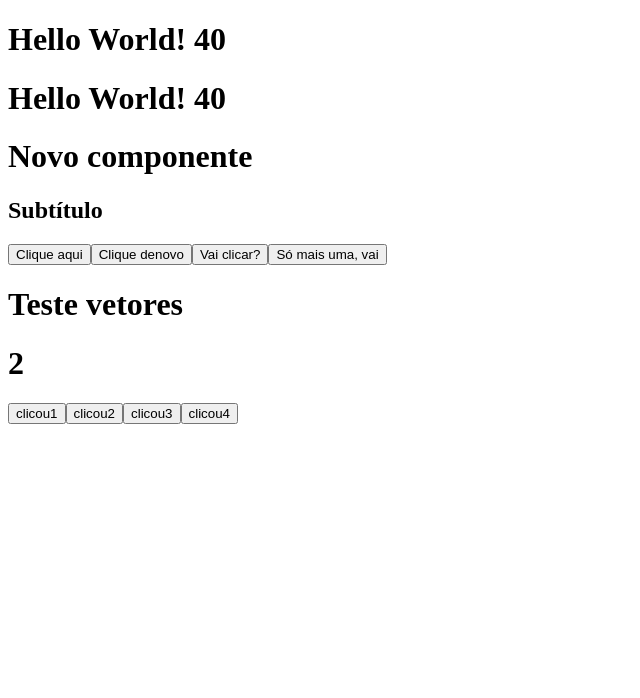
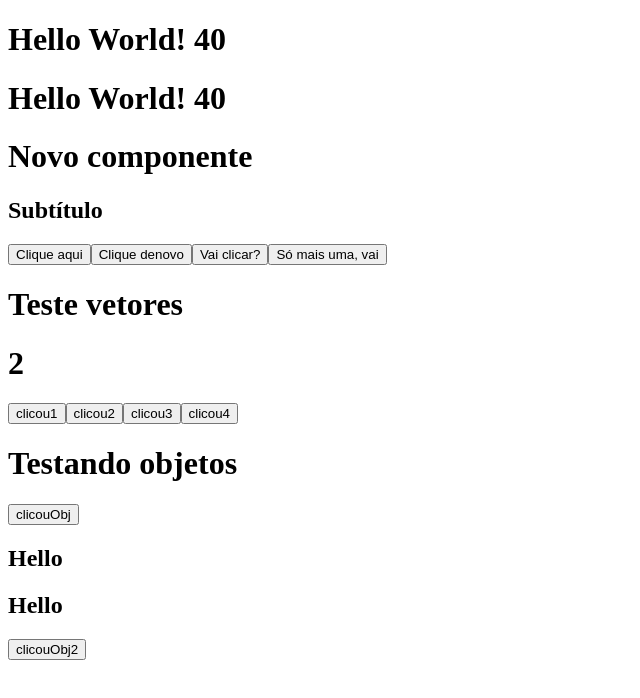
Before and after one commit to PedroGiacomin/quick-note-ex, a React (Create React App) app: page / in a window 1280 px wide. Shown: the top 698 px of the page, without its empty margins (0-640 px from the left). Built offline with nearby package versions, Linux system fonts and the light colour scheme.

Commit message:
Teste JSON
Criacao de alguns objetos

```diff
--- a/src/App.js
+++ b/src/App.js
@@ -27,6 +27,7 @@ function App() {
     alert("Mar tu clica demais");
   }
 
+  //--- EXEMPLOS DE: VETORES ---//
   let vetor1 = [1, 2, 3, "string", 4, 5, 6];
 
   function clicou1(){
@@ -71,6 +72,43 @@ function App() {
     console.log(numeros);
   }
 
+  //--- EXEMPLOS DE: OBJETOS E JSON ---//
+  //amo json rs
+  const endereco = {
+    rua: "Petunias",
+    numero: 1012,
+    cidade: "Padimina",
+  }
+
+  const pessoa = {
+    nome: "Pedro",
+    idade: 19,
+    endereco: endereco,
+    notasFaculdade: [1, 0, 12, 0, 15],
+  }
+
+  function clicouObj(obj){
+    console.log(obj);
+  }
+
+  //Retorna um vetor com os nomes das chaves JSON
+  let key = Object.keys(pessoa);
+
+  //Muda o valor de um elemento
+  pessoa.nome = "Pedro Luis";
+
+  //Adiciona novo elemento
+  pessoa.comidaFav = "farofa";
+
+  //Deleta um campo
+  delete pessoa.nome;
+
+  function clicouObj2(obj){
+    key.forEach((elemento) => {
+      console.log(pessoa[elemento]);
+    });
+  }
+
   return (
     <div>
       <Title></Title>
@@ -107,9 +145,17 @@ function App() {
 
       <button onClick={clicou4}>clicou4</button>
 
+      <h1>Testando objetos</h1>
+
+      <button onClick={() => clicouObj(pessoa)}>clicouObj</button>
+      <h2>Hello {pessoa.nome}</h2>
+      <h2>Hello {pessoa["nome"]}</h2>
+
+      <button onClick={() => clicouObj2(pessoa)}>clicouObj2</button>
+
       </div>
-    );
-  }
+  );
+}
 
 //Novo componente
 
```
